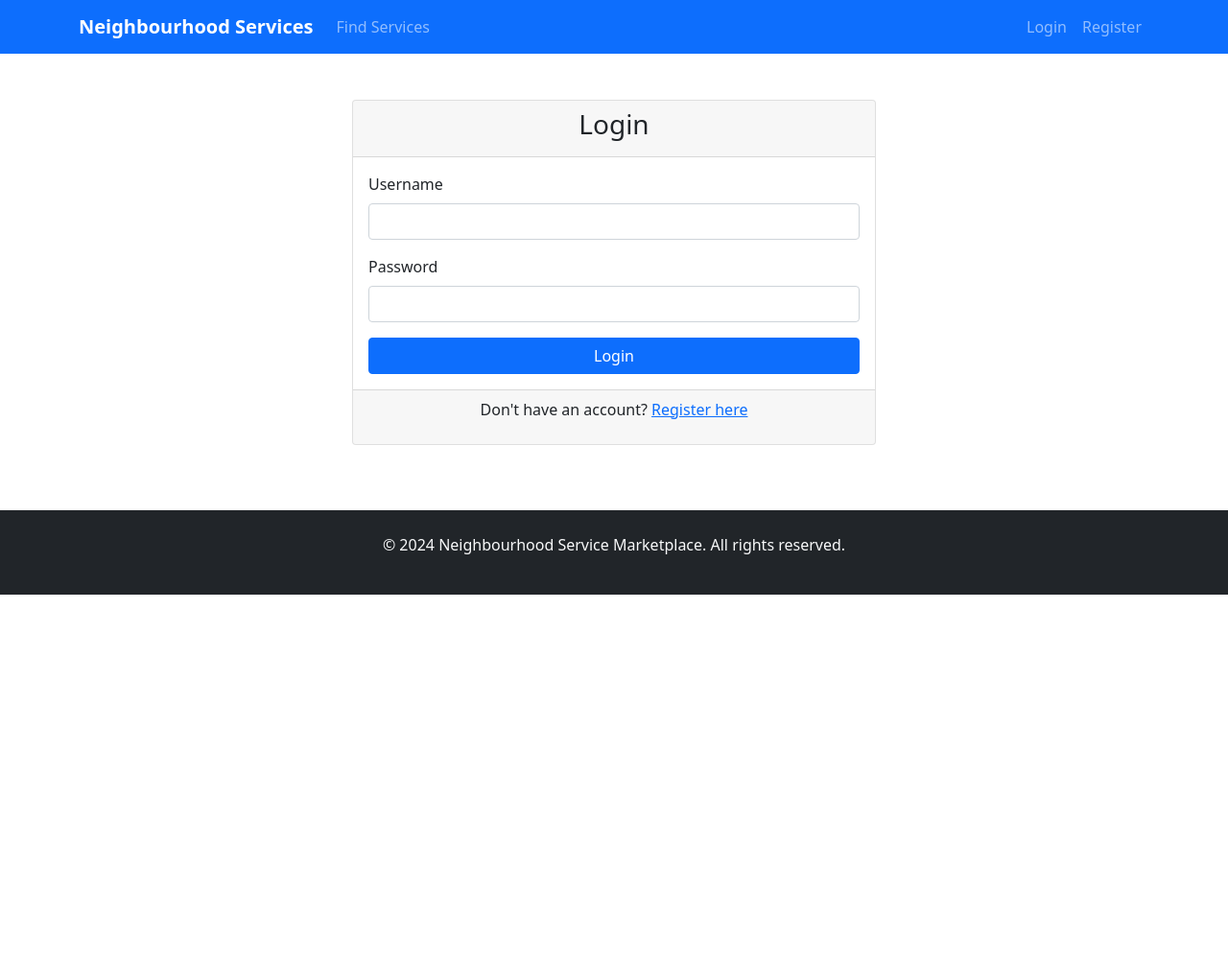
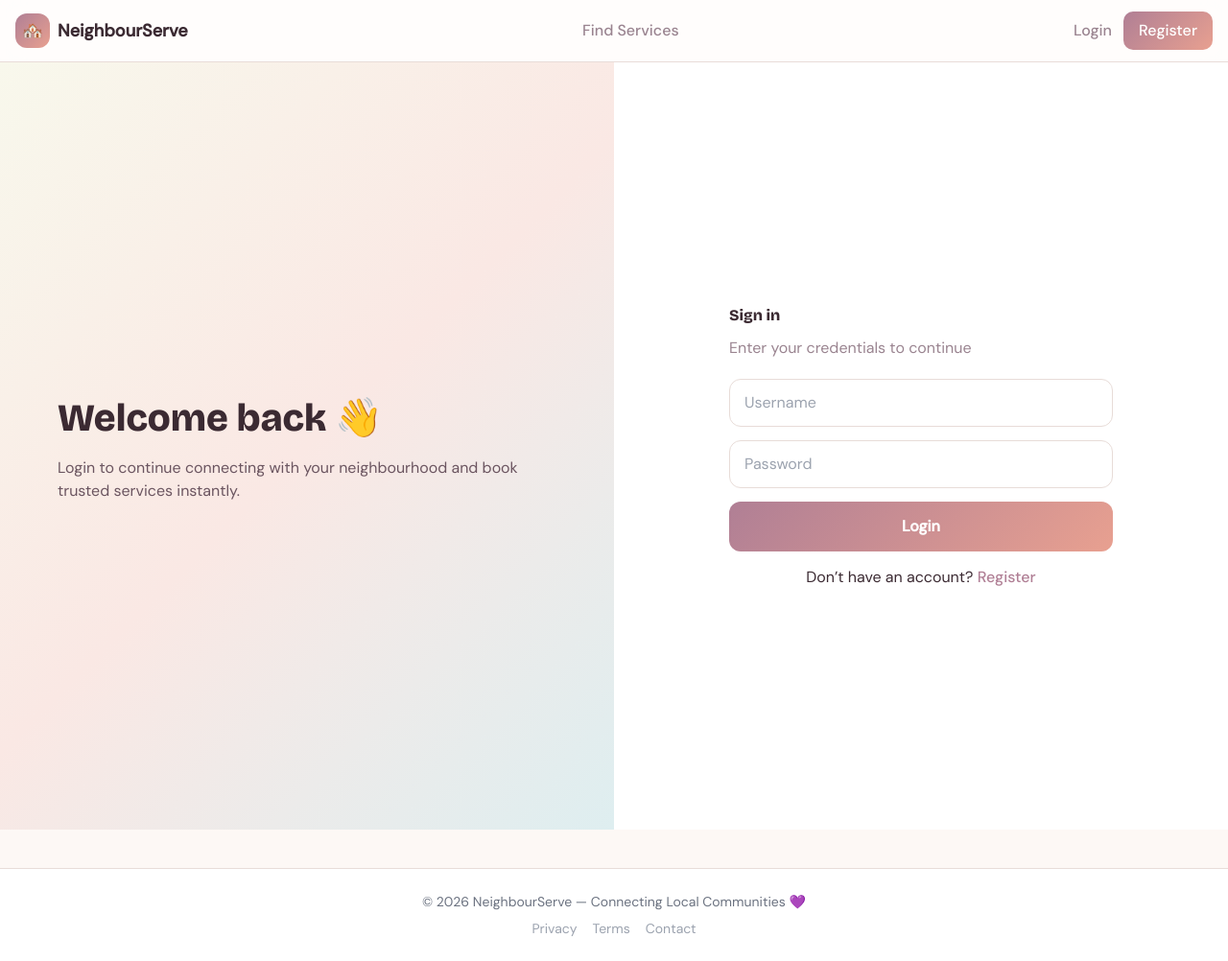
Before and after one commit to Varungaur01/UVTech_VarunGaur, a Django app: page /login/ in a window 1280 px wide. Shown: the whole page at 96% size. Before the commit the page ends 620 px from the top, so only its background shows below. Run offline with Django 5.2, Linux system fonts and the light colour scheme; some libraries are stand-ins or nearby versions.

Commit message:
UI upgrade: added modern dashboard, redesigned login & base layout with pastel theme
:wq#	marketplace/templates/marketplace/home.html

```diff
--- a/marketplace/templates/marketplace/base.html
+++ b/marketplace/templates/marketplace/base.html
@@ -4,81 +4,142 @@
     <meta charset="UTF-8">
     <meta name="viewport" content="width=device-width, initial-scale=1.0">
     <title>{% block title %}Neighbourhood Service Marketplace{% endblock %}</title>
-    <!-- Bootstrap CSS -->
-    <link href="https://cdn.jsdelivr.net/npm/bootstrap@5.1.3/dist/css/bootstrap.min.css" rel="stylesheet">
-    <!-- Custom CSS -->
+
+    <!-- Fonts -->
+    <link href="https://fonts.googleapis.com/css2?family=Bricolage+Grotesque:wght@400;600;700;800&family=DM+Sans:wght@300;400;500&display=swap" rel="stylesheet">
+
+    <!-- Tailwind -->
+    <script src="https://cdn.tailwindcss.com"></script>
+
     <style>
-        .navbar-brand {
-            font-weight: bold;
+        :root {
+            --mauve:#b07f95;
+            --peach:#e8a090;
+            --ink:#3b2a32;
+            --ink-muted:#9a8490;
+            --surface:#fdf8f5;
+            --border:#e8dcd8;
         }
-        .card {
-            margin-bottom: 20px;
+
+        body {
+            font-family: 'DM Sans', sans-serif;
+            background: var(--surface);
+            color: var(--ink);
         }
-        .rating {
-            color: #ffc107;
+
+        h1,h2,h3,h4 {
+            font-family: 'Bricolage Grotesque', sans-serif;
         }
-        .hero-section {
-            background: linear-gradient(135deg, #667eea 0%, #764ba2 100%);
+
+        /* NAVBAR */
+        .navbar-custom {
+            background: rgba(255,255,255,0.7);
+            backdrop-filter: blur(12px);
+            border-bottom: 1px solid var(--border);
+        }
+
+        .nav-link {
+            color: var(--ink-muted);
+            font-weight: 500;
+            transition: 0.2s;
+        }
+
+        .nav-link:hover {
+            color: var(--mauve);
+        }
+
+        .btn-gradient {
+            background: linear-gradient(135deg,var(--mauve),var(--peach));
             color: white;
-            padding: 60px 0;
+            padding: 8px 16px;
+            border-radius: 10px;
+            font-weight: 500;
+            transition: 0.2s;
+        }
+
+        .btn-gradient:hover {
+            transform: translateY(-1px);
+        }
+
+        /* FOOTER */
+        footer {
+            background: #fff;
+            border-top: 1px solid var(--border);
+        }
+
+        /* CONTAINER SPACING */
+        main {
+            min-height: 80vh;
         }
     </style>
 </head>
+
 <body>
-    <nav class="navbar navbar-expand-lg navbar-dark bg-primary">
-        <div class="container">
-            <a class="navbar-brand" href="{% url 'home' %}">Neighbourhood Services</a>
-            <button class="navbar-toggler" type="button" data-bs-toggle="collapse" data-bs-target="#navbarNav">
-                <span class="navbar-toggler-icon"></span>
-            </button>
-            <div class="collapse navbar-collapse" id="navbarNav">
-                <ul class="navbar-nav me-auto">
-                    <li class="nav-item">
-                        <a class="nav-link" href="{% url 'service_list' %}">Find Services</a>
-                    </li>
+
+<!-- NAVBAR -->
+<nav class="navbar-custom sticky top-0 z-50">
+    <div class="max-w-7xl mx-auto px-4 py-3 flex items-center justify-between">
+
+        <!-- Logo -->
+        <a href="{% url 'home' %}" class="flex items-center gap-2">
+            <div class="w-9 h-9 rounded-xl flex items-center justify-center text-white text-lg"
+                 style="background:linear-gradient(135deg,var(--mauve),var(--peach));">
+                🏘️
+            </div>
+            <span class="font-bold text-lg">NeighbourServe</span>
+        </a>
+
+        <!-- Links -->
+        <div class="hidden md:flex items-center gap-6">
+
+            <a href="{% url 'service_list' %}" class="nav-link">Find Services</a>
+
             {% if user.is_authenticated %}
-                        <li class="nav-item">
-                            <a class="nav-link" href="{% url 'dashboard' %}">Dashboard</a>
-                        </li>
+                <a href="{% url 'dashboard' %}" class="nav-link">Dashboard</a>
+
                 {% if user.userprofile.role == 'provider' %}
-                            <li class="nav-item">
-                                <a class="nav-link" href="{% url 'create_service' %}">Add Service</a>
-                            </li>
+                    <a href="{% url 'create_service' %}" class="nav-link">Add Service</a>
                 {% endif %}
             {% endif %}
-                </ul>
-                <ul class="navbar-nav">
+        </div>
+
+        <!-- Right Side -->
+        <div class="flex items-center gap-3">
+
             {% if user.is_authenticated %}
-                        <li class="nav-item">
-                            <a class="nav-link" href="{% url 'profile' %}">Profile</a>
-                        </li>
-                        <li class="nav-item">
-                            <a class="nav-link" href="{% url 'logout' %}">Logout</a>
-                        </li>
+                <a href="{% url 'profile' %}" class="nav-link">Profile</a>
+                <a href="{% url 'logout' %}" class="nav-link">Logout</a>
             {% else %}
-                        <li class="nav-item">
-                            <a class="nav-link" href="{% url 'login' %}">Login</a>
-                        </li>
-                        <li class="nav-item">
-                            <a class="nav-link" href="{% url 'register' %}">Register</a>
-                        </li>
+                <a href="{% url 'login' %}" class="nav-link">Login</a>
+                <a href="{% url 'register' %}" class="btn-gradient">Register</a>
             {% endif %}
-                </ul>
+
         </div>
+
     </div>
 </nav>
 
+<!-- MAIN CONTENT -->
 <main>
     {% block content %}{% endblock %}
 </main>
 
-    <footer class="bg-dark text-light py-4 mt-5">
-        <div class="container text-center">
-            <p>&copy; 2024 Neighbourhood Service Marketplace. All rights reserved.</p>
+<!-- FOOTER -->
+<footer class="mt-10 py-6">
+    <div class="max-w-7xl mx-auto px-4 text-center">
+
+        <p class="text-sm text-gray-500">
+            © 2026 NeighbourServe — Connecting Local Communities 💜
+        </p>
+
+        <div class="mt-2 flex justify-center gap-4 text-sm text-gray-400">
+            <a href="#" class="hover:text-[var(--mauve)]">Privacy</a>
+            <a href="#" class="hover:text-[var(--mauve)]">Terms</a>
+            <a href="#" class="hover:text-[var(--mauve)]">Contact</a>
+        </div>
+
     </div>
 </footer>
 
-    <!-- Bootstrap JS -->
-    <script src="https://cdn.jsdelivr.net/npm/bootstrap@5.1.3/dist/js/bootstrap.bundle.min.js"></script>
 </body>
 </html>
--- a/marketplace/templates/marketplace/login.html
+++ b/marketplace/templates/marketplace/login.html
@@ -1,39 +1,139 @@
 {% extends 'marketplace/base.html' %}
-
 {% block title %}Login - Neighbourhood Service Marketplace{% endblock %}
 
 {% block content %}
-<div class="container my-5">
-    <div class="row justify-content-center">
-        <div class="col-md-6">
-            <div class="card">
-                <div class="card-header">
-                    <h3 class="card-title text-center">Login</h3>
+
+<link rel="preconnect" href="https://fonts.googleapis.com">
+<link href="https://fonts.googleapis.com/css2?family=Bricolage+Grotesque:wght@400;600;700;800&family=DM+Sans:wght@300;400;500&display=swap" rel="stylesheet">
+<script src="https://cdn.tailwindcss.com"></script>
+
+<style>
+:root {
+  --mauve:#b07f95; --peach:#e8a090;
+  --ink:#3b2a32; --ink-muted:#9a8490;
+  --border:#e8dcd8; --surface:#fdf8f5;
+}
+
+body {
+  font-family: 'DM Sans', sans-serif;
+  background: var(--surface);
+}
+
+/* Layout */
+.login-page {
+  display: grid;
+  grid-template-columns: 1fr 1fr;
+  min-height: 100vh;
+}
+
+/* LEFT */
+.login-left {
+  background: linear-gradient(135deg,#f8f8ec,#fae8e4,#deeef0);
+  display:flex; align-items:center; padding:60px;
+}
+
+.login-left h1 {
+  font-family: 'Bricolage Grotesque';
+  font-size: 2.5rem;
+  font-weight: 800;
+}
+
+/* RIGHT */
+.login-right {
+  display:flex; justify-content:center; align-items:center;
+  background:#fff;
+}
+
+.login-box {
+  width:100%; max-width:400px;
+}
+
+/* Inputs */
+.login-box input {
+  width:100%;
+  padding:12px 15px;
+  border:1.5px solid var(--border);
+  border-radius:12px;
+  margin-bottom:14px;
+}
+
+.login-box input:focus {
+  border-color: var(--mauve);
+  box-shadow:0 0 0 4px rgba(176,127,149,0.1);
+  outline:none;
+}
+
+/* Button */
+.login-btn {
+  width:100%;
+  padding:14px;
+  border:none;
+  border-radius:12px;
+  color:#fff;
+  font-weight:600;
+  background:linear-gradient(135deg,var(--mauve),var(--peach));
+  cursor:pointer;
+  transition:0.2s;
+}
+
+.login-btn:hover {
+  transform: translateY(-2px);
+}
+
+@media(max-width:900px){
+  .login-page { grid-template-columns:1fr; }
+  .login-left { display:none; }
+}
+</style>
+
+<div class="login-page">
+
+  <!-- LEFT SIDE -->
+  <div class="login-left">
+    <div>
+      <h1>Welcome back 👋</h1>
+      <p style="margin-top:10px;color:#6b5560;">
+        Login to continue connecting with your neighbourhood and book trusted services instantly.
+      </p>
     </div>
-                <div class="card-body">
+  </div>
+
+  <!-- RIGHT SIDE -->
+  <div class="login-right">
+    <div class="login-box">
+
+      <h2 style="font-family:'Bricolage Grotesque';font-weight:800;margin-bottom:10px;">
+        Sign in
+      </h2>
+      <p style="color:var(--ink-muted);margin-bottom:20px;">
+        Enter your credentials to continue
+      </p>
+
       {% if messages %}
         {% for message in messages %}
           <div class="alert alert-{{ message.tags }}">{{ message }}</div>
         {% endfor %}
       {% endif %}
+
       <form method="post">
         {% csrf_token %}
-                        <div class="mb-3">
-                            <label for="username" class="form-label">Username</label>
-                            <input type="text" class="form-control" id="username" name="username" required>
-                        </div>
-                        <div class="mb-3">
-                            <label for="password" class="form-label">Password</label>
-                            <input type="password" class="form-control" id="password" name="password" required>
-                        </div>
-                        <button type="submit" class="btn btn-primary w-100">Login</button>
+
+        <input type="text" name="username" placeholder="Username" required>
+        <input type="password" name="password" placeholder="Password" required>
+
+        <button type="submit" class="login-btn">Login</button>
       </form>
-                </div>
-                <div class="card-footer text-center">
-                    <p>Don't have an account? <a href="{% url 'register' %}">Register here</a></p>
+
+      <p style="text-align:center;margin-top:15px;">
+        Don’t have an account?
+        <a href="{% url 'register' %}" style="color:var(--mauve);font-weight:500;">
+          Register
+        </a>
+      </p>
+
     </div>
   </div>
+
 </div>
-    </div>
-</div>
+
 {% endblock %}
--- a/marketplace/templates/marketplace/register.html
+++ b/marketplace/templates/marketplace/register.html
@@ -613,4 +613,5 @@
 
 </div>
 
+=======
 {% endblock %}
```
Also changed, not shown: marketplace/templates/marketplace/customer_dashboard.html (+178 -47 lines), marketplace/templates/marketplace/home.html (+44 -13 lines), db.sqlite3. Lines whose indentation alone changed are shown as unchanged.
